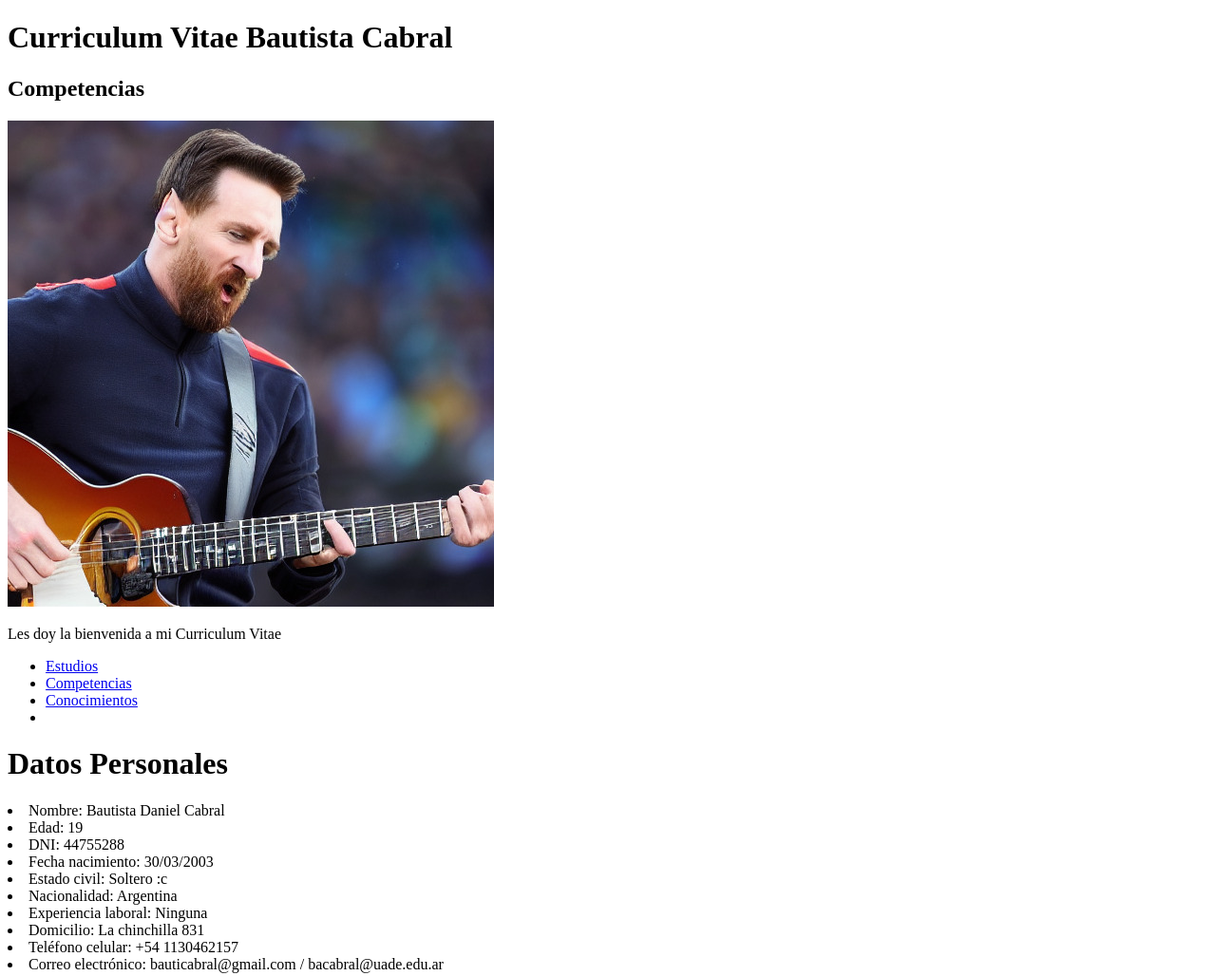
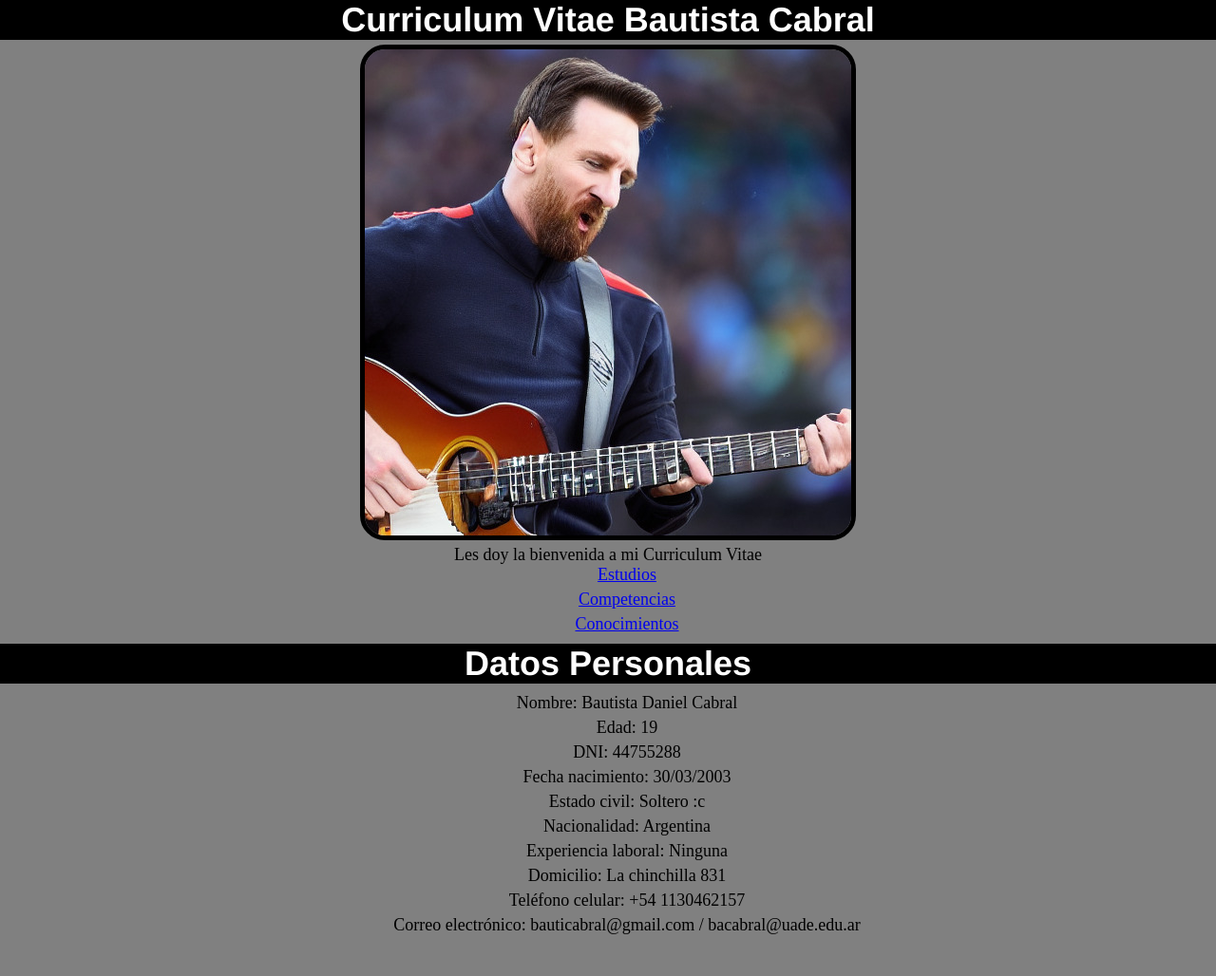
Before and after one commit to BautistaCabral/Cvcabral.github.io, a plain HTML site: page index.html in a window 1280 px wide. Shown: the whole page at 95% size. After the commit the page ends 990 px from the top, so only its background shows below. Drawn offline with Linux system fonts and the light colour scheme.

Commit message:
Add files via upload

```diff
--- a/index.html
+++ b/index.html
@@ -4,22 +4,27 @@
     <meta charset="UTF-8">
     <meta http-equiv="X-UA-Compatible" content="IE=edge">
     <meta name="viewport" content="width=device-width, initial-scale=1.0">
+    <link  rel="stylesheet" href="./styles/styles.css">
+
     <title>Curriculum Vitae</title>
 </head>
 <body>
     <h1>Curriculum Vitae Bautista  Cabral</h1>
-    <h2>Competencias</h2>
-    <img src="ComfyUI_00029_.jpg" alt="Foto de bauti">
+    <div id = "imagen">
+        <img id="messientomal" src="./img/ComfyUI_00029_.jpg" alt="Foto de bauti">
+    </div>
+
     <p>Les doy la bienvenida a mi Curriculum Vitae</p>
 
+    <ul id="index">
+        <li><a href="/estudios.html">Estudios</a></li>
+        <li ><a href="/competencia.html">Competencias</a></li>
+        <li id = "conocimientos"><a href="/conocimientos.html">Conocimientos</a></li>
+    </ul>
+
+    <h1>Datos Personales</h1>
     <ul>
-        <li><a href="/estudios.html">Estudios</a></li>
-        <li><a href="/competencia.html">Competencias</a></li>
-        <li><a href="/conocimientos.html">Conocimientos</a></li>
-        <li></li>
-    </ul>
-    <h1>Datos Personales</h1>
-        <li>Nombre: Bautista Daniel Cabral</li>
+        <li id ="DPnombre">Nombre: Bautista Daniel Cabral</li>
         <li>Edad: 19</li>
         <li>DNI: 44755288</li>
         <li>Fecha nacimiento: 30/03/2003</li>
@@ -29,5 +34,7 @@
         <li>Domicilio: La chinchilla 831</li>
         <li>Teléfono celular: +54 1130462157</li>
         <li>Correo electrónico: bauticabral@gmail.com / bacabral@uade.edu.ar</li>
+    </ul>
+
 </body>
 </html>
--- /dev/null
+++ b/styles/styles.css
@@ -0,0 +1,42 @@
+*{
+    margin: 0;
+    background-color: grey;
+    text-align:center ;
+}
+body{
+    background-color: white;
+    font-size: large;
+}
+h1, h2 {
+    font-family: 'Franklin Gothic Medium', 'Arial Narrow', Arial, sans-serif;
+    background-color: black;
+    color: white;
+    text-align: center;
+}
+h2{
+    background-color: grey;
+}
+#imagen{
+    background-color: grey;
+    text-align: center;
+    padding-top: 5px;
+}
+li{
+    list-style: none;
+}
+#conocimientos{
+    padding-bottom: 10px;
+}
+ul{
+    margin: 0;
+}
+#DPnombre{
+    padding-top: 10px;
+}
+#messientomal{
+    border-radius: 5%;
+    border: solid 5px;
+}
+li{
+    padding-bottom: 5px;
+}
```
Also changed, not shown: competencia.html (+31 -0 lines), img/ComfyUI_00029_.jpg (added), img/ComfyUI_00057_.png (added).
